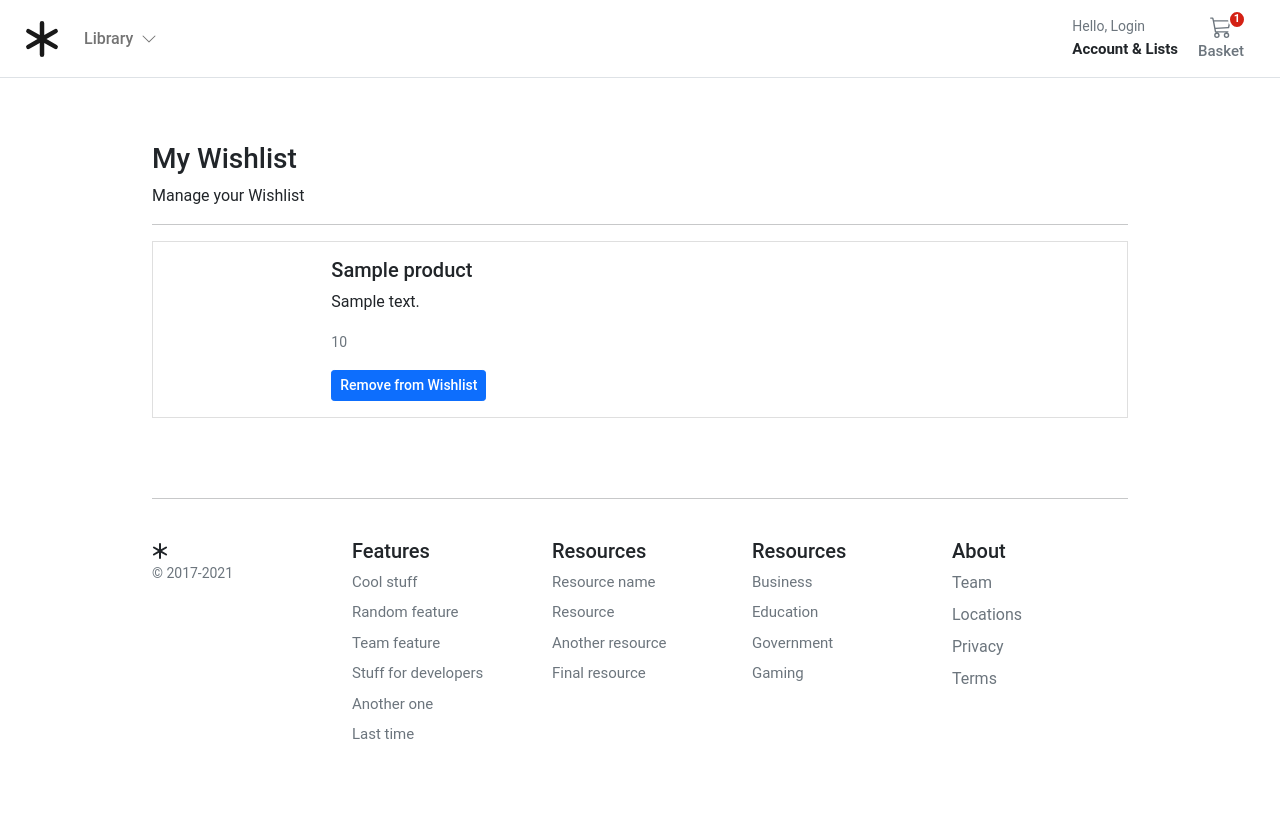
After one commit to Edbeer/TESTSHOP, a Django app: template templates/account/dashboard/user_wish_list.html in a window 1280 px wide. The commit adds this page. Run offline with Django 3.2, Linux system fonts and the light colour scheme; the template is opened without the code that fills it: most values are stand-ins (such as "Sample title", 1, 10 or a date in 2020).

Commit message:
user wish list view and template

```diff
--- a/account/urls.py
+++ b/account/urls.py
@@ -38,5 +38,6 @@ urlpatterns = [
     path("addresses/delete/<slug:id>/", delete_address, name="delete_address"),
     path("addresses/set_default/<slug:id>/", set_default, name="set_default"),
     # Wish List
+    path('wishlist/', wishlist, name='wishlist'),
     path('wishlist/add_to_wishlist/<int:id>/', add_to_wishlist, name='user_wishlist'),
 ]
--- /dev/null
+++ b/templates/account/dashboard/user_wish_list.html
@@ -0,0 +1,42 @@
+{% extends "../sub_base.html" %}
+{% block title %}Users Wish List{% endblock %}
+
+{% block sub_content %}
+<div class="col-12 mx-auto">
+  <h1 class="h3">My Wishlist</h1>
+  <div>Manage your Wishlist</div>
+  <hr />
+
+  {% if wishlist %}
+  {% for product in wishlist  %}
+
+  <div class="card mb-3 rounded-0">
+    <div class="row g-0">
+      <div class="col-md-2">
+        {% for image in product.product_image.all  %}
+          {% if image.is_feature %}
+          <img class="img-fluid d-block p-2" width="135px" src="{{ image.image.url }}"
+            alt="{{ image.image.alt_text }}" />
+          {% endif %}
+        {% endfor %}
+      </div>
+      <div class="col-md-10">
+        <div class="card-body">
+          <h5 class="card-title">{{product.title}}</h5>
+          <p class="card-text">{{product.description}}</p>
+          <p class="card-text"><small class="text-muted">{{product.regular_price}}</small></p>
+          <a type="button" class="btn btn-primary fw500 btn-sm" href="{% url 'account:user_wishlist' product.id %}">Remove from Wishlist</a>
+        </div>
+      </div>
+    </div>
+  </div>
+
+  {% endfor %}
+  {% else %}
+  <p class="card-text">No products have been added to your wishlist yet</p>
+  {% endif %}
+
+
+
+</div>
+{% endblock %}
```
Also changed, not shown: account/views.py (+7 -0 lines), templates/account/dashboard/dashboard.html (+23 -0 lines), templates/store/detail.html (+4 -5 lines).
